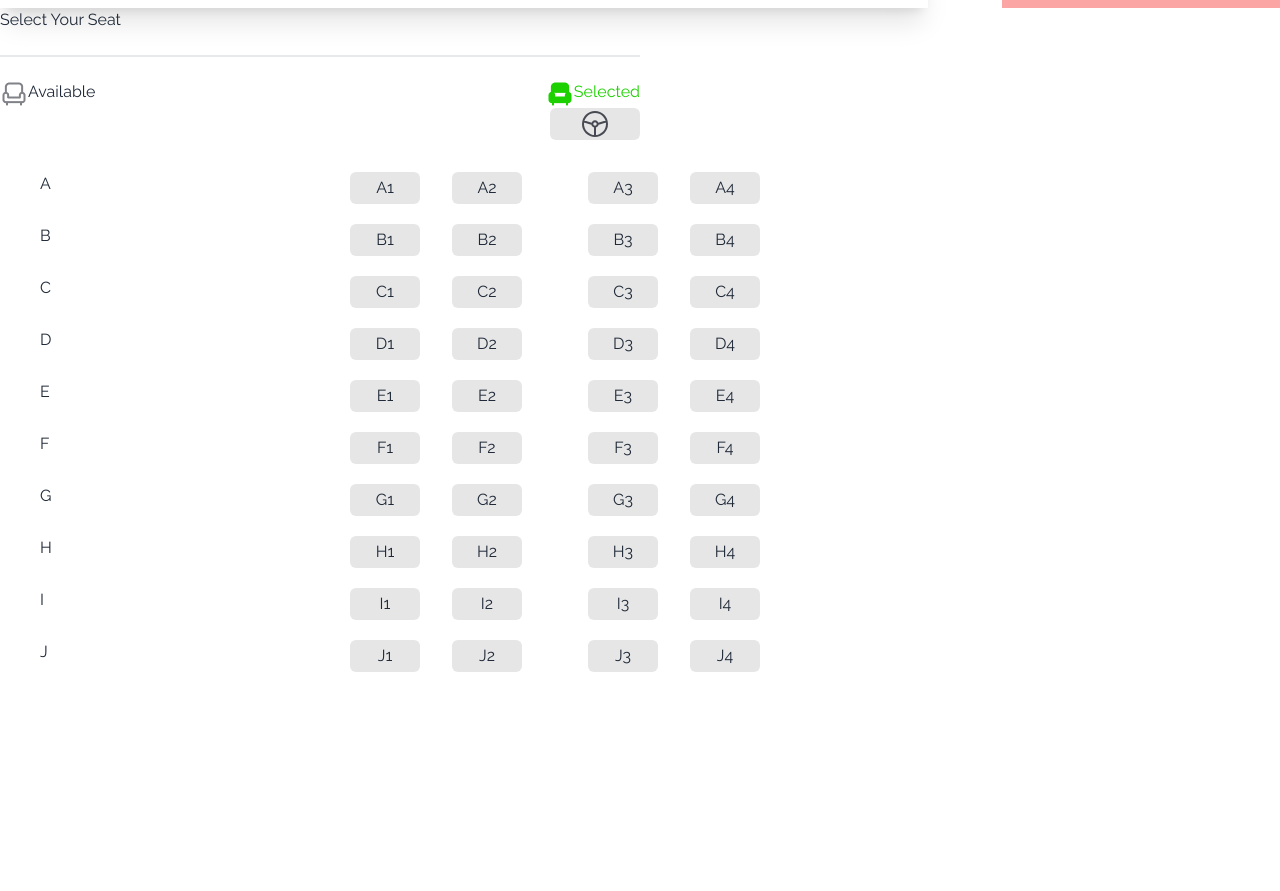
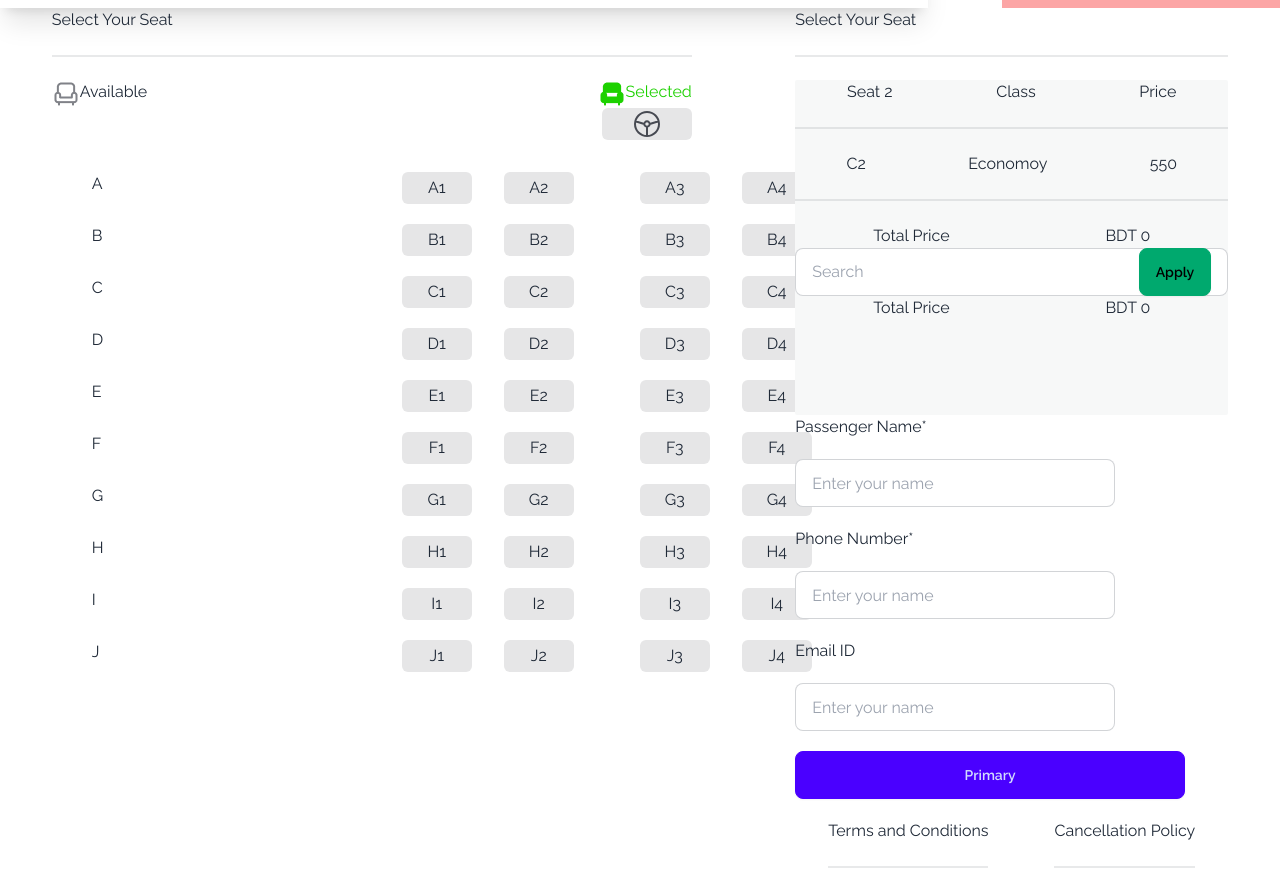
Before and after one commit to mizanurrahman70/Bus-ticketing, a plain HTML site: page index.html in a window 1280 px wide. Shown: the part 1388-2279 px from the top of the page. Before the commit the page ends 2080 px from the top, so only its background shows below. Drawn offline with nearby package versions, Linux system fonts and the light colour scheme.

Commit message:
bus tricket section complete

```diff
--- a/index.html
+++ b/index.html
@@ -177,7 +177,7 @@
         </div>
         <!-- bus sit  -->
         <!-- main container  -->
-        <div>
+        <div class="flex justify-around">
        <!-- card one 1  -->
        <div class="container  w-[50%]">
 
@@ -273,10 +273,67 @@
 
 
        </div>
+       <!-- scend card  -->
+       <div>
+       <div class="">
+        <h3>Select Your Seat</h3>
+       </div>
+       <div class="divider"></div>
 
+       <!-- div litle containern  -->
+       <div class="w-[433px] h-[335px] rounded-sm bg-[#F7F8F8]">
+        <di class="flex justify-around">
+          <h3>Seat <span>2</span></h3>
+          <h3>Class</h3>
+          <h3>Price</h3>
+        </di>
+        <div class="divider"></div>
 
+        <div class="flex justify-around">
+          <h5>C2</h5>
+          <h5>Economoy</h5>
+          <h5>550</h5>
+        </div>
+        <div class="divider"></div>
+        <div class="flex justify-around">
+          <h1>Total Price</h1>
+          <h1>BDT <span>0</span></h1>
+        </div>
+         <!-- cupon  -->
+         <div>
+          <label class="input input-bordered flex items-center gap-2">
+            <input type="text" class="grow" placeholder="Search" />
+            <button class="btn btn-success">Apply</button>
+          </label>
+         </div>
+        <!-- driand total  -->
+        <div class="flex justify-around">
+          <h1>Total Price</h1>
+          <h2>BDT <span>0</span></h2>
+        </div>
+       </div>
+       <!-- presnger list  -->
+       <div class="space-y-5 ">
+        <h1>Passenger Name*</h1>
+        <input type="text" placeholder="Enter your name" class="input input-bordered w-full max-w-xs" />
+        <h1>Phone Number*</h1>
+        <input type="number" placeholder="Enter your name" class="input input-bordered w-full max-w-xs" />
+        <h1>Email ID</h1>
+        <input type="email" placeholder="Enter your name" class="input input-bordered w-full max-w-xs" />
+        <div><button class="btn btn-primary w-[90%]">Primary</button></div>
+       </div>
+        <div class="flex justify-around mt-5">
+          <div >
+            <h1>Terms and Conditions</h1>
+            <div class="divider"></div>
+          </div>
+          <div>
+            <h1>Cancellation Policy</h1>
+            <div class="divider"></div>
+          </div>
+        </div>
 
-
+      </div>
 
         </div>
 
```
